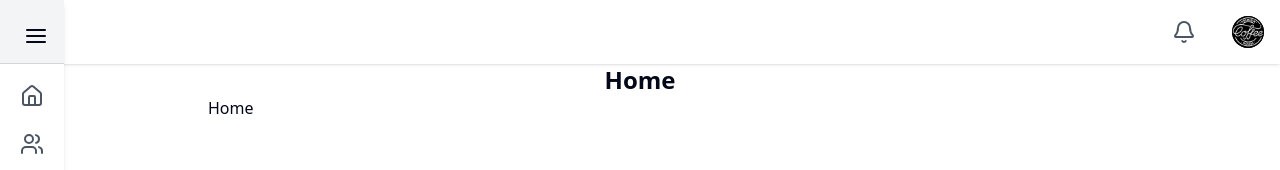
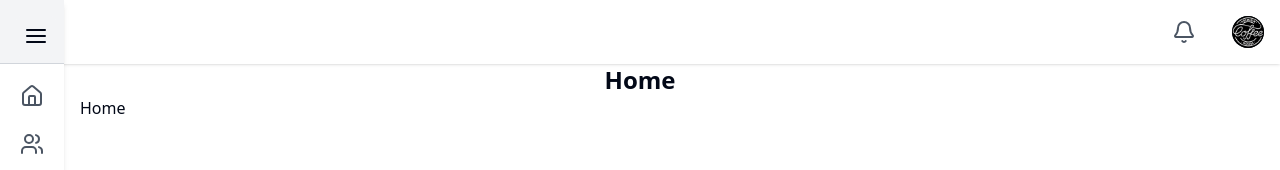
Before and after one commit to Mohcine-Ghazouani/Task-Management, a React (Vite) app in the folder frontend/: page / in a window 1280 px wide. Shown: the top 170 px of the page. Built offline with nearby package versions, Linux system fonts and the light colour scheme.

Commit message:
Refactor UserService to simplify user fetching; and team data integration

```diff
--- a/frontend/src/layouts/Layout.jsx
+++ b/frontend/src/layouts/Layout.jsx
@@ -1,16 +1,24 @@
 import { Outlet } from "react-router-dom";
 import Navbar from "../components/Navbar";
 import Sidebar from "../components/Sidebar";
+import { useState } from "react";
 
 export default function Layout() {
+  const [sidebarOpen, setSidebarOpen] = useState(false);
+  const isMobile = window.innerWidth < 768;
+
   return (
     <>
       <header className="h-16">
         <Navbar />
-
-        <Sidebar />
       </header>
-      <main className="main mx-52">
+      <Sidebar sidebarOpen={sidebarOpen} setSidebarOpen={setSidebarOpen} />
+      <main
+        className={`main flex-grow transition-all duration-300 ease-in-out
+        ${sidebarOpen && !isMobile ? "mx-52" : ""}
+        ${!sidebarOpen && !isMobile ? "mx-20" : ""}
+        ${isMobile ? "mx-4" : ""}`}
+      >
         <Outlet />
       </main>
       {/* <footer>footer</footer> */}
--- a/frontend/src/layouts/user/UserDashboardLayout.jsx
+++ b/frontend/src/layouts/user/UserDashboardLayout.jsx
@@ -23,9 +23,22 @@ export default function UserDashbordLayout() {
     axiosClient.get("/user").then(({ data }) => {
       setUser(data);
     });
+
   }, []);
-  // console.log(users);
-  console.log(user);
+  const teamId = user.team_id;
+useEffect(() => {
+
+  if (teamId) {
+    axiosClient.get(`/teams/${teamId}`).then(({ data }) => {
+      setUser(team => ({...team, team: data.team.name}));
+    });
+  }
+
+
+}, [teamId]);
+// console.log(users);
+console.log(user);
+
   return (
     <>
       <header className="h-16">
@@ -33,11 +46,10 @@ export default function UserDashbordLayout() {
       </header>
       <Sidebar sidebarOpen={sidebarOpen} setSidebarOpen={setSidebarOpen} />
       <main
-        className={`main flex-grow transition-all duration-300 ease-in-out ${
-          sidebarOpen && !isMobile ? "mx-52" : "mx-4"
-        }
-        ${!sidebarOpen && !isMobile ? "mx-20" : ""}`
-      }
+        className={`main flex-grow transition-all duration-300 ease-in-out
+          ${sidebarOpen && !isMobile ? "mx-52" : ""}
+        ${!sidebarOpen && !isMobile ? "mx-20" : ""}
+        ${isMobile ? "mx-4" : ""}`}
       >
         <div className="container border p-2  mt-4 rounded-lg bg-white shadow">
           <table className="table-auto w-full">
@@ -66,7 +78,7 @@ export default function UserDashbordLayout() {
                 </th>
                 <td className="p-3 text-gray-600">
                   {user.team ? (
-                    user.team.name
+                    user.team
                   ) : (
                     <p className="text-red-500">No Team</p>
                   )}
```
Also changed, not shown: 1 other file (tests, documents, lock files or other folders).
